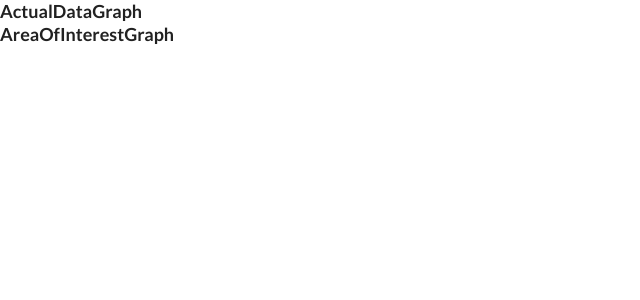
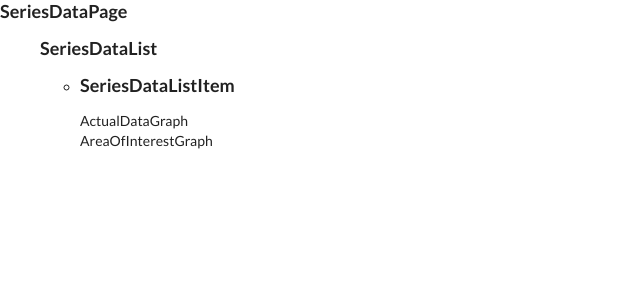
Before and after one commit to wonder13662/labforward-coding-challenge, a React (Create React App) app: page / in a window 1280 px wide. Shown: the top 300 px of the page, without its empty margins (0-640 px from the left). Built offline with nearby package versions, Linux system fonts and the light colour scheme.

Commit message:
Revise component structures by README.md

```diff
--- a/src/App.js
+++ b/src/App.js
@@ -1,7 +1,7 @@
 import React from "react";
-import SeriesDataSet from "./components/series-data-set";
+import SeriesDataPage from "./components/series-data-page";
 function App() {
-  return <SeriesDataSet />;
+  return <SeriesDataPage />;
 }
 
 export default App;
--- /dev/null
+++ b/src/components/series-data-list/SeriesDataListItem.js
@@ -0,0 +1,17 @@
+import React from "react";
+import ActualDataGraph from "../actual-data-graph";
+import AreaOfInterestGraph from "../area-of-interest-graph";
+
+class SeriesDataListItem extends React.Component {
+  render() {
+    return (
+      <li>
+        <h3>SeriesDataListItem</h3>
+        <ActualDataGraph></ActualDataGraph>
+        <AreaOfInterestGraph></AreaOfInterestGraph>
+      </li>
+    );
+  }
+}
+
+export default SeriesDataListItem;
--- /dev/null
+++ b/src/components/series-data-list/index.js
@@ -0,0 +1,18 @@
+import React from "react";
+import SeriesDataListItem from "./SeriesDataListItem";
+import "../../css/serice-data-set.css";
+
+class SeriesDataList extends React.Component {
+  render() {
+    return (
+      <div>
+        <h3>SeriesDataList</h3>
+        <ul>
+          <SeriesDataListItem />
+        </ul>
+      </div>
+    );
+  }
+}
+
+export default SeriesDataList;
--- /dev/null
+++ b/src/components/series-data-page/index.js
@@ -0,0 +1,17 @@
+import React from "react";
+import SeriesDataList from "../series-data-list";
+
+class SeriesDataPage extends React.Component {
+  render() {
+    return (
+      <div>
+        <h3>SeriesDataPage</h3>
+        <ul>
+          <SeriesDataList />
+        </ul>
+      </div>
+    );
+  }
+}
+
+export default SeriesDataPage;
--- a/src/components/series-data-set/index.js
+++ /dev/null
@@ -1,19 +0,0 @@
-import React from "react";
-import ActualDataGraph from "../actual-data-graph";
-import AreaOfInterestGraph from "../area-of-interest-graph";
-import "../../css/serice-data-set.css";
-
-class SeriesDataSet extends React.Component {
-  render() {
-    return (
-      <div>
-        <h3>
-          <ActualDataGraph></ActualDataGraph>
-          <AreaOfInterestGraph></AreaOfInterestGraph>
-        </h3>
-      </div>
-    );
-  }
-}
-
-export default SeriesDataSet;
```
